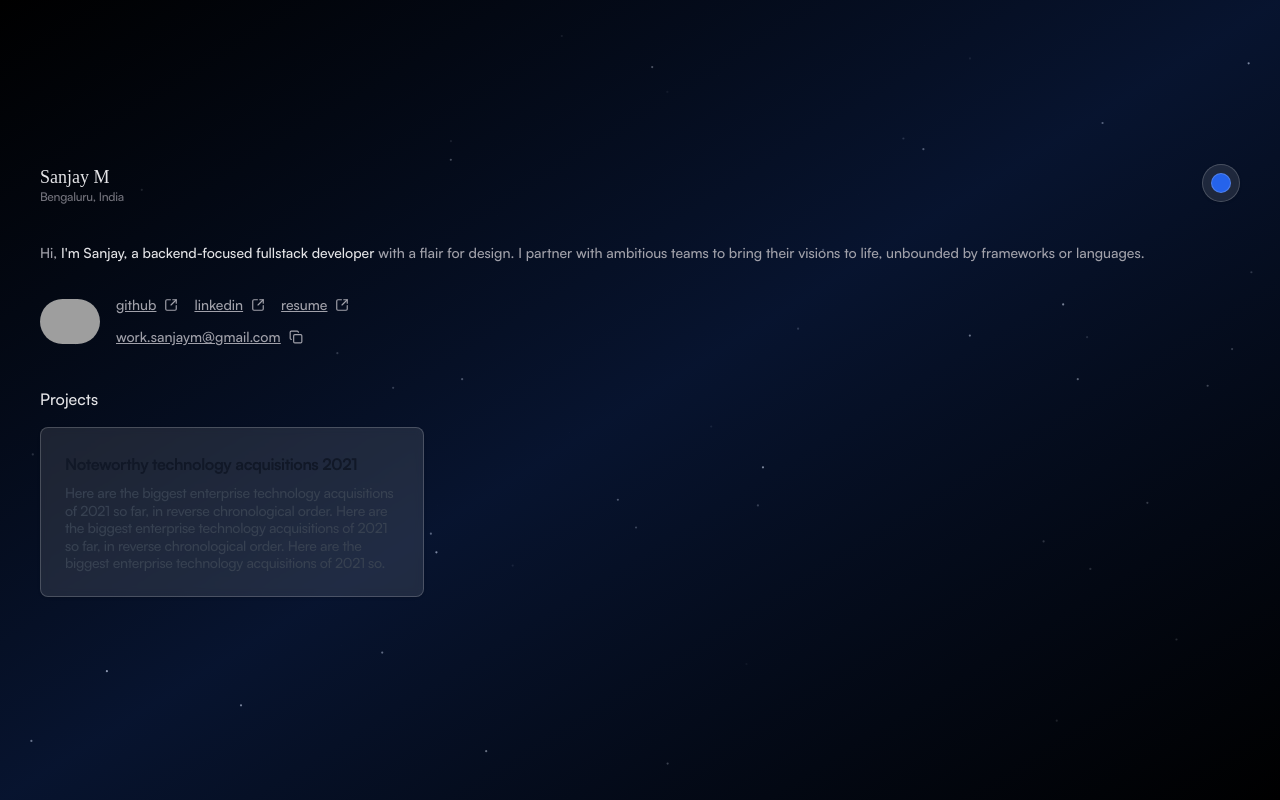
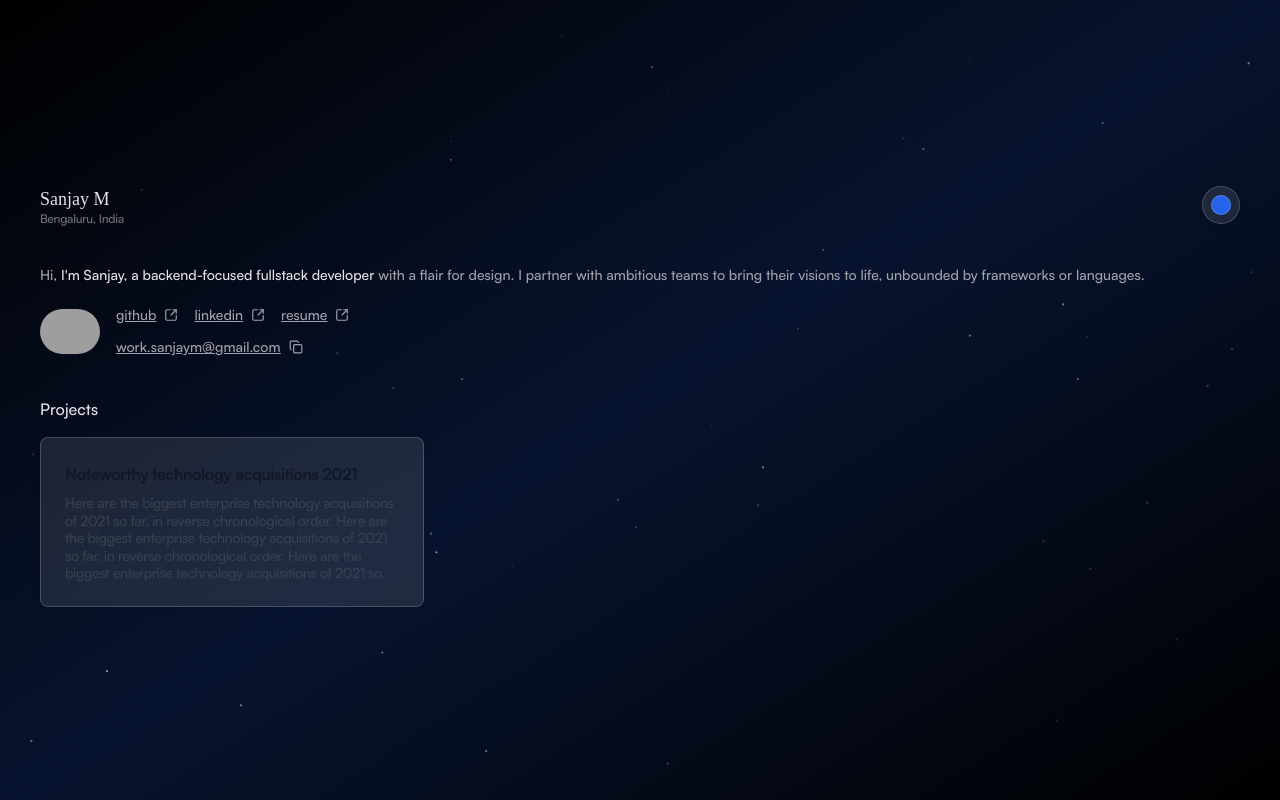
Before and after one commit to ms4n/sanjaym.in, a Next.js app: page / in a window 1280 px wide. Built offline with nearby package versions, Linux system fonts and the light colour scheme; grey boxes are pictures that could not be loaded.

Commit message:
updated margins

```diff
--- a/app/page.tsx
+++ b/app/page.tsx
@@ -52,7 +52,7 @@ export default function Home() {
             </p>
           </div>
 
-          <div className="block flex gap-2 items-center justify-center backdrop-blur-sm h-full bg-white/10 p-2 border border-gray-100/20 rounded-full shadow transition">
+          <div className="block flex gap-3 items-center justify-center backdrop-blur-sm bg-white/10 p-2 border border-gray-100/20 rounded-full shadow">
             {isColorSelectOpen ? (
               Object.keys(colorGradients).map((color, index) => (
                 <button
@@ -84,7 +84,7 @@ export default function Home() {
             their visions to life, unbounded by frameworks or languages.
           </h2>
 
-          <div className="flex items-center gap-4 mt-8">
+          <div className="flex items-center gap-4 mt-5">
             <Image
               className=" rounded-full"
               src={"/images/sanjay_m.png"}
@@ -112,7 +112,7 @@ export default function Home() {
           </div>
         </div>
 
-        <div className="flex flex-col gap-4 mb-10">
+        <div className="flex flex-col gap-4 mb-2">
           <h1 className="text-zinc-200 text-base font-satoshim">Projects</h1>
 
           <Card />
```
